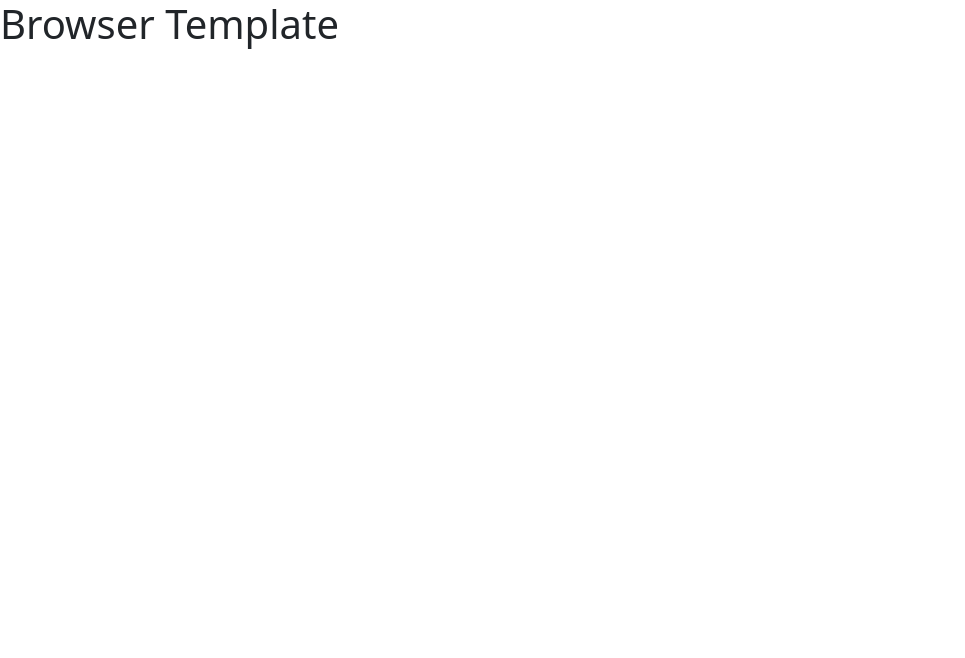
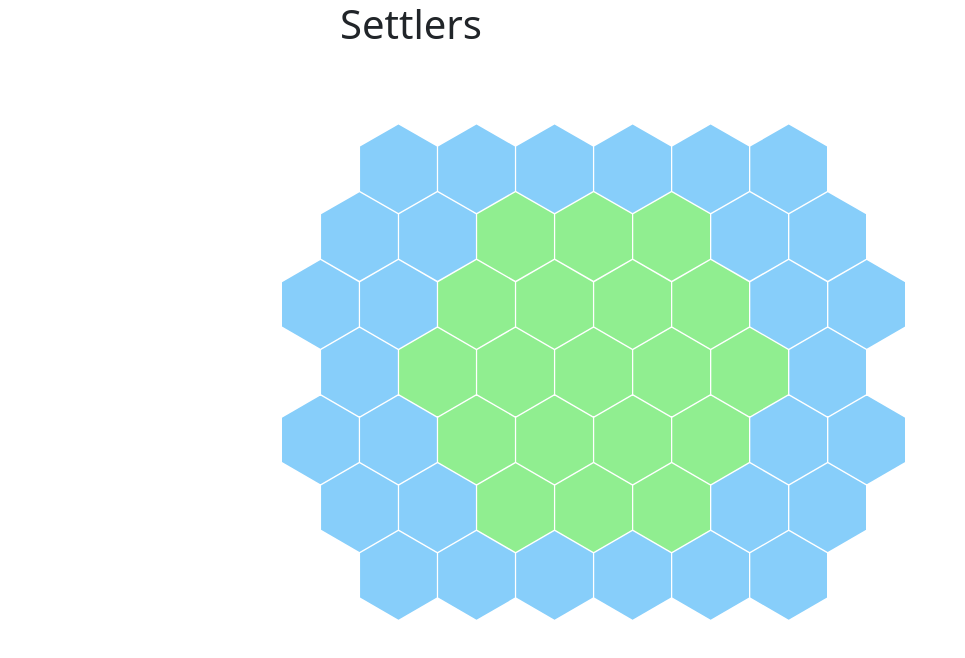
Before and after one commit to adamdeguire/settlers-client, a website built with webpack: page index.html in a window 1280 px wide. Shown: the whole page, without its empty margins (0-965 px from the left). Built offline with nearby package versions, Linux system fonts and the light colour scheme.

Commit message:
Add game board HTML and CSS

```diff
--- a/app/styles/index.scss
+++ b/app/styles/index.scss
@@ -1 +1,62 @@
 @import '~bootstrap/scss/bootstrap';
+
+body {
+  max-width: 600px;
+  margin: auto;
+}
+
+.board {
+  position: absolute;
+  width: calc(var(--s) * 11);
+  left: 18%;
+  display:flex;
+  --s: 6vw;  /* size  */
+  --m: .05vw;    /* margin */
+  --f: calc(1.732 * var(--s) + 4 * var(--m)  - 1px);
+}
+
+.container {
+
+  font-size: 0; /*disable white space between inline block element */
+}
+
+.container .row {
+  display: block;
+}
+
+.row div {
+  width: var(--s);
+  margin: var(--m);
+  height: calc(var(--s)*1.1547);
+  display: inline-block;
+  overflow: hidden;
+  align-items: center;
+  clip-path: polygon(0% 25%, 0% 75%, 50% 100%, 100% 75%, 100% 25%, 50% 0%);
+  margin-bottom: calc(var(--m) - var(--s)*0.2885);
+}
+
+.container::before {
+  content: "";
+  width: calc(var(--s)/2 + var(--m));
+  float: left;
+  height: 120%;
+  shape-outside: repeating-linear-gradient(
+                   #0000 0 calc(var(--f) - 3px),
+                   #000  0 var(--f));
+}
+
+.top {
+  margin-left: 13.5%;
+}
+
+.water {
+  background-color: lightskyblue;
+}
+
+.land {
+  background-color: lightgreen;
+
+  &:hover{
+    opacity: .7;
+  }
+}
--- a/index.html
+++ b/index.html
@@ -1,7 +1,7 @@
 <!DOCTYPE html>
 <html>
     <head>
-      <title>Example</title>
+      <title>Settlers</title>
       <meta name="viewport" content="width=device-width, initial-scale=1">
 
       <!-- Do not add `link` tags-->
@@ -12,6 +12,81 @@
       <script src="public/application.js" type="text/javascript" charset="utf-8" defer></script>
     </head>
     <body>
-      <h1>Browser Template</h1>
+      <h1>Settlers</h1>
+        <div class="board">
+          <div class="container">
+            <div class="row">
+              <div></div>
+            </div>
+            <div class="row">
+              <div></div>
+              <div class="water"></div>
+              <div class="water"></div>
+              <div class="water"></div>
+              <div class="water"></div>
+              <div class="water"></div>
+              <div class="water"></div>
+            </div>
+            <div class="row">
+              <div></div>
+              <div class="water"></div>
+              <div class="water"></div>
+              <div class="land"></div>
+              <div class="land"></div>
+              <div class="land"></div>
+              <div class="water"></div>
+              <div class="water"></div>
+            </div>
+            <div class="row">
+              <div class="water"></div>
+              <div class="water"></div>
+              <div class="land"></div>
+              <div class="land"></div>
+              <div class="land"></div>
+              <div class="land"></div>
+              <div class="water"></div>
+              <div class="water"></div>
+            </div>
+            <div class="row">
+              <div></div>
+              <div class="water"></div>
+              <div class="land"></div>
+              <div class="land"></div>
+              <div class="land"></div>
+              <div class="land"></div>
+              <div class="land"></div>
+              <div class="water"></div>
+            </div>
+            <div class="row">
+              <div class="water"></div>
+              <div class="water"></div>
+              <div class="land"></div>
+              <div class="land"></div>
+              <div class="land"></div>
+              <div class="land"></div>
+              <div class="water"></div>
+              <div class="water"></div>
+            </div>
+            <div class="row">
+              <div></div>
+              <div class="water"></div>
+              <div class="water"></div>
+              <div class="land"></div>
+              <div class="land"></div>
+              <div class="land"></div>
+              <div class="water"></div>
+              <div class="water"></div>
+            </div>
+            <div class="row">
+              <div></div>
+              <div class="water"></div>
+              <div class="water"></div>
+              <div class="water"></div>
+              <div class="water"></div>
+              <div class="water"></div>
+              <div class="water"></div>
+            </div>
+          </div>
+        </div>
     </body>
 </html>
```
